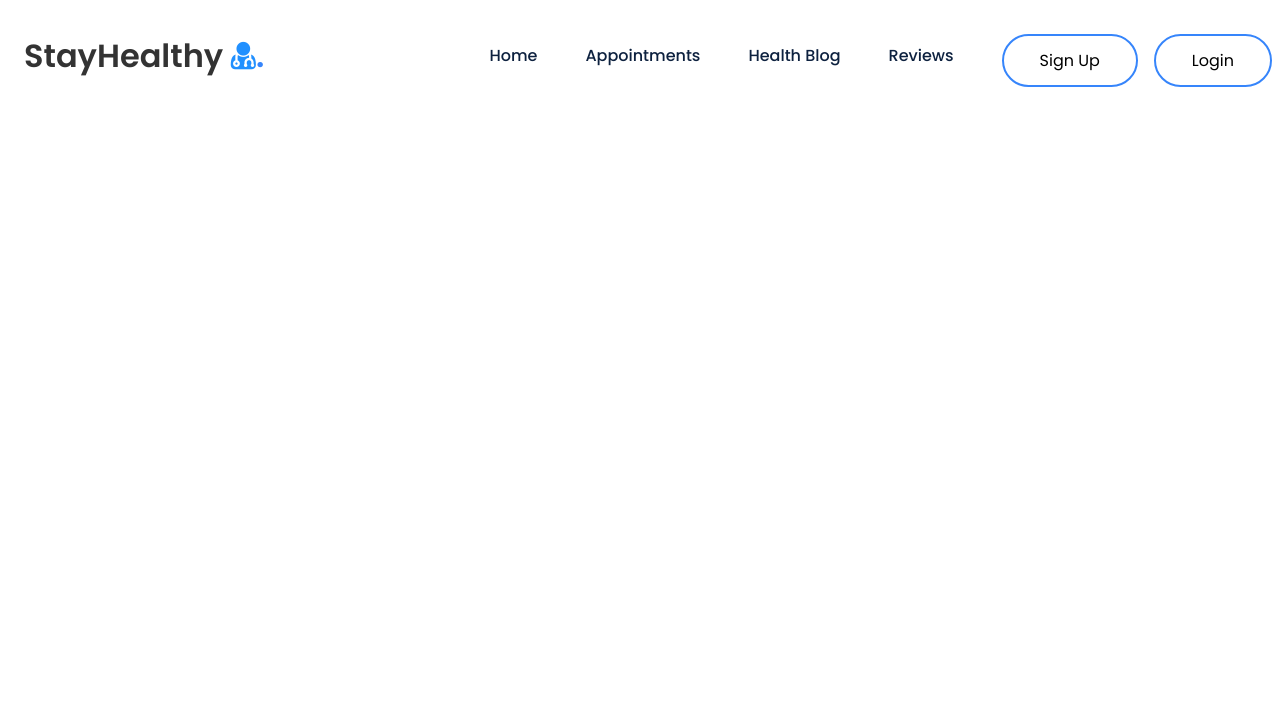
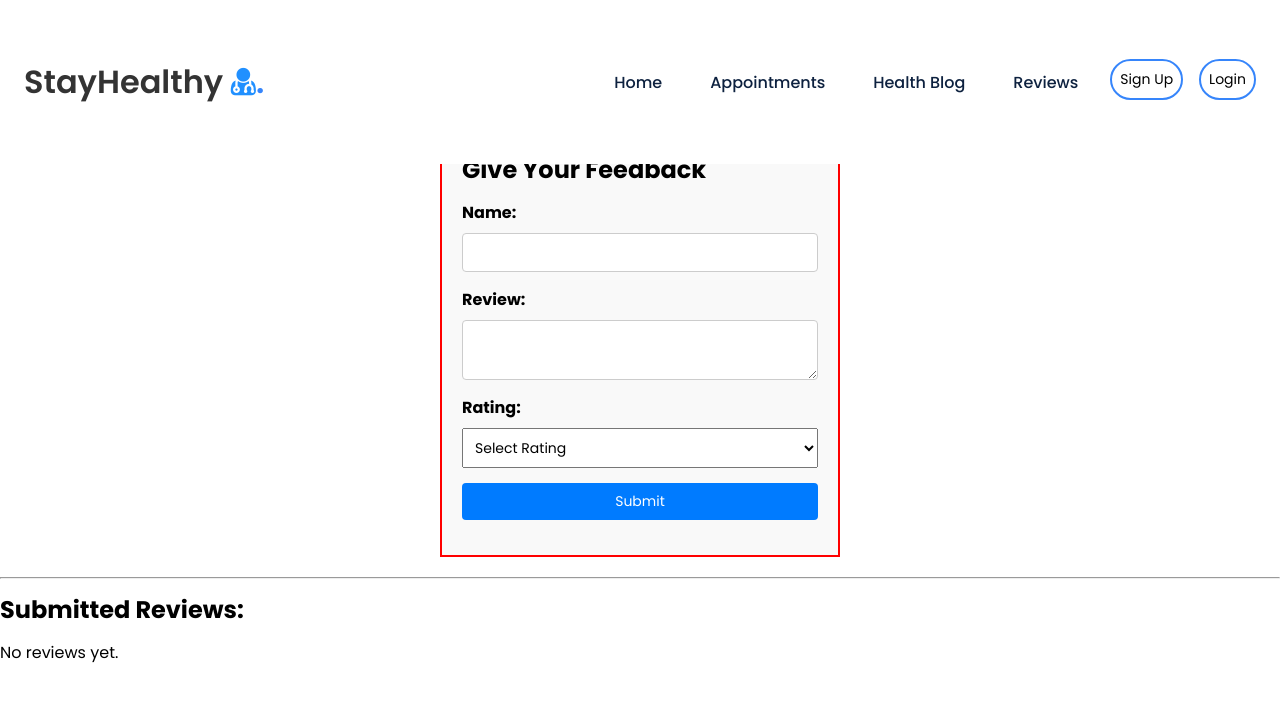
Before and after one commit to ridhwxn-vs/Medical-App-IBM, a React (Create React App) app: page /reviews in a window 1280 px wide. Shown: the top 702 px of the page. Built offline with nearby package versions, Linux system fonts and the light colour scheme.

Commit message:
Reviews done

```diff
--- a/src/App.js
+++ b/src/App.js
@@ -6,6 +6,7 @@ import Login from './Components/Login/Login';
 import Sign_Up from './Components/Sign_Up/Sign_Up';
 import InstantConsultation from './Components/InstantConsultationBooking/InstantConsultation';
 import BookingConsultation from './Components/BookingConsultation';
+import ReviewsPage from './Components/ReviewsPage/ReviewsPage';
 
 // Import Notification component
 import Notification from './Components/Notification/Notification';
@@ -23,6 +24,7 @@ function App() {
             <Route path="/booking-consultation" element={<BookingConsultation />} />
             <Route path="/signup" element={<Sign_Up />} />
             <Route path="/instant-consultation" element={<InstantConsultation />} />
+            <Route path="/reviews" element={<ReviewsPage />} />
           </Routes>
         </Notification>
       </BrowserRouter>
--- /dev/null
+++ b/src/Components/ReviewForm/ReviewForm.css
@@ -0,0 +1,19 @@
+.review-form-container {
+    border: 2px solid red;
+    padding: 20px;
+    width: 400px;
+    margin: 20px auto;
+    background: #f9f9f9;
+  }
+
+  .warning {
+    color: red;
+  }
+
+  input, textarea, select, button {
+    display: block;
+    width: 100%;
+    margin-bottom: 15px;
+    padding: 8px;
+    font-size: 14px;
+  }
--- /dev/null
+++ b/src/Components/ReviewForm/ReviewForm.js
@@ -0,0 +1,83 @@
+import React, { useState } from 'react';
+import './ReviewForm.css';
+
+const ReviewForm = ({ onSubmit, isSubmitted }) => {
+  const [formData, setFormData] = useState({
+    name: '',
+    review: '',
+    rating: 0,
+  });
+
+  const [warning, setWarning] = useState(false);
+
+  const handleChange = (e) => {
+    setFormData((prev) => ({
+      ...prev,
+      [e.target.name]: e.target.value,
+    }));
+  };
+
+  const handleRatingChange = (e) => {
+    setFormData((prev) => ({
+      ...prev,
+      rating: parseInt(e.target.value),
+    }));
+  };
+
+  const handleSubmit = (e) => {
+    e.preventDefault();
+
+    if (formData.name && formData.review && formData.rating > 0) {
+      onSubmit(formData); // Pass data to parent (e.g. ReviewPage)
+      setFormData({ name: '', review: '', rating: 0 });
+      setWarning(false);
+    } else {
+      setWarning(true);
+    }
+  };
+
+  return (
+    <div className="review-form-container">
+      <h2>Give Your Feedback</h2>
+      {warning && <p className="warning">Please fill all fields and select a rating.</p>}
+
+      <form onSubmit={handleSubmit}>
+        <label>Name:</label>
+        <input
+          type="text"
+          name="name"
+          value={formData.name}
+          onChange={handleChange}
+          disabled={isSubmitted}
+        />
+
+        <label>Review:</label>
+        <textarea
+          name="review"
+          value={formData.review}
+          onChange={handleChange}
+          disabled={isSubmitted}
+        />
+
+        <label>Rating:</label>
+        <select
+          name="rating"
+          value={formData.rating}
+          onChange={handleRatingChange}
+          disabled={isSubmitted}
+        >
+          <option value="0">Select Rating</option>
+          {[1, 2, 3, 4, 5].map((val) => (
+            <option key={val} value={val}>{val} ⭐</option>
+          ))}
+        </select>
+
+        <button type="submit" disabled={isSubmitted}>
+          {isSubmitted ? "Submitted" : "Submit"}
+        </button>
+      </form>
+    </div>
+  );
+};
+
+export default ReviewForm;
--- /dev/null
+++ b/src/Components/ReviewsPage/ReviewsPage.css
@@ -0,0 +1,28 @@
+.reviews-page-container {
+  padding: 30px;
+  max-width: 800px;
+  margin: auto;
+}
+
+.reviews-page-container h2 {
+  text-align: center;
+  margin-bottom: 20px;
+}
+
+.review-card {
+  background-color: #ffffff;
+  border: 1px solid #ddd;
+  padding: 15px 20px;
+  border-radius: 10px;
+  margin-bottom: 15px;
+  box-shadow: 0 2px 5px rgba(0,0,0,0.05);
+}
+
+.review-card h4 {
+  margin: 0 0 5px;
+  color: #333;
+}
+
+.review-card p {
+  margin: 5px 0;
+}
--- /dev/null
+++ b/src/Components/ReviewsPage/ReviewsPage.js
@@ -0,0 +1,38 @@
+import React, { useState } from 'react';
+import ReviewForm from '../ReviewForm/ReviewForm';
+
+const ReviewPage = () => {
+  const [submitted, setSubmitted] = useState(false);
+  const [reviews, setReviews] = useState([]);
+
+  const handleReviewSubmit = (data) => {
+    setReviews([...reviews, data]);
+    setSubmitted(true);
+  };
+
+  return (
+    <div>
+      <h1>Feedback</h1>
+
+      {!submitted && <p>Please provide your feedback below:</p>}
+
+      <ReviewForm onSubmit={handleReviewSubmit} isSubmitted={submitted} />
+
+      <hr />
+
+      <h2>Submitted Reviews:</h2>
+      {reviews.length > 0 ? (
+        reviews.map((rev, idx) => (
+          <div key={idx} style={{ borderBottom: '1px solid #ccc', padding: '10px' }}>
+            <strong>{rev.name}</strong> ({rev.rating} ⭐)
+            <p>{rev.review}</p>
+          </div>
+        ))
+      ) : (
+        <p>No reviews yet.</p>
+      )}
+    </div>
+  );
+};
+
+export default ReviewPage;
```
